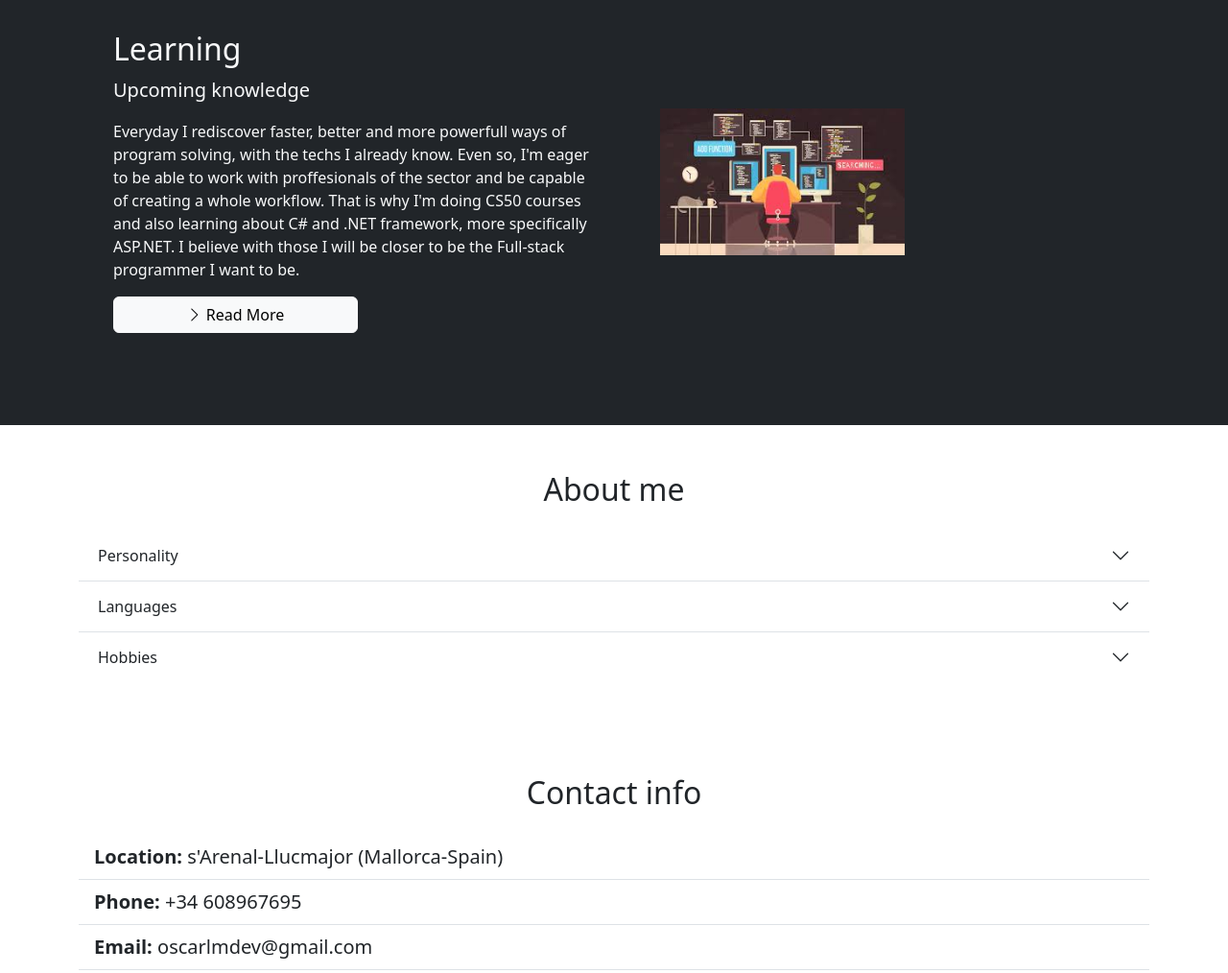
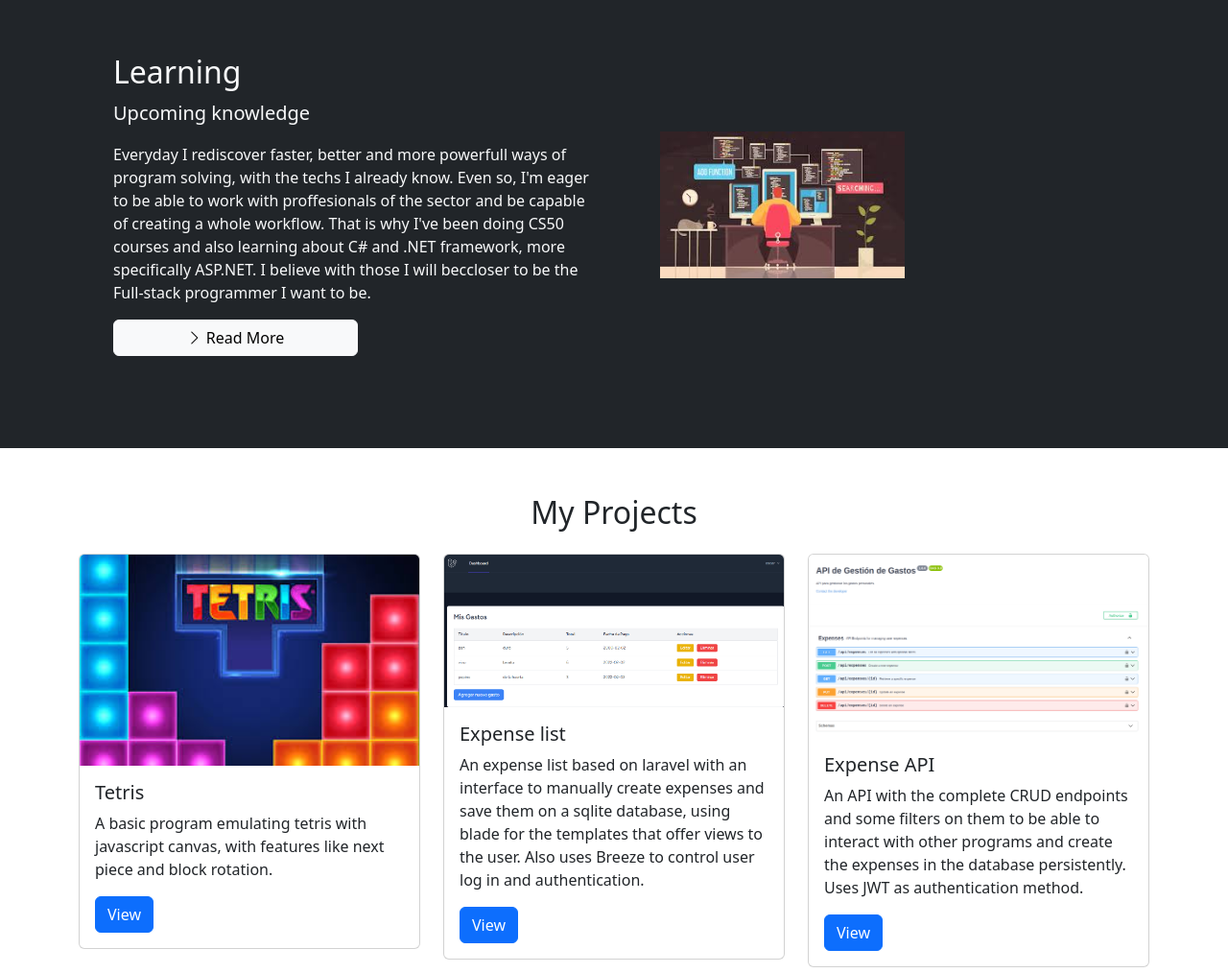
Before and after one commit to oscarlmdev/BootStrapCrashCourse, a plain HTML site: page index.html in a window 1280 px wide. Shown: the part 1390-2404 px from the top of the page at 96% size. Drawn offline with nearby package versions, Linux system fonts and the light colour scheme.

Commit message:
projects added

```diff
--- a/index.html
+++ b/index.html
@@ -88,9 +88,9 @@
             Languages, frameworks and tools that I know
           </p>
           <p>
-            Right now, most of things I've learned are about Java and OOP,
+            Right now, most of things I've learned are about Java and OOP, PHP and laravel framework,
             but I also spent some time learning XML, HTML, CSS and JavaScript. Recently I
-            discovered Bootstrap to start improving my front-end skills.
+            discovered Bootstrap and Tailwind to start improving my front-end skills.
             I also used SQL, with MariaDB Database, to understand how basic querys, procedures and triggers work.
             For the version control and collaborations I've used Git and Github.
             About deployment I've studied the basics of Docker.
@@ -182,10 +182,9 @@
             Everyday I rediscover faster, better and more powerfull ways of program solving, with the techs I already
             know.
             Even so, I'm eager to be able to work with proffesionals of the sector and be capable of creating a whole
-            workflow. That is why
-            I'm doing CS50 courses and also learning about C# and .NET framework, more specifically ASP.NET. I believe
-            with those I will be
-            closer to be the Full-stack programmer I want to be.
+            workflow. That is why I've been doing CS50 courses and also learning about C# and .NET framework, more specifically ASP.NET. I
+            believe
+            with those I will beccloser to be the Full-stack programmer I want to be.
           </p>
           <a href="#" class="btn btn-light mt-3 w-50 d-none d-sm-block">
             <i class="bi bi-chevron-right "></i> Read More
@@ -193,6 +192,45 @@
         </div>
         <div class="col-md">
           <img src="img/learning.jpeg" class="img-fluid w-50 d-none d-sm-block" alt="" />
+        </div>
+      </div>
+    </div>
+  </section>
+
+  <!-- Projects Section -->
+  <section id="projects" class="p-5">
+    <div class="container">
+      <h2 class="text-center mb-4">My Projects</h2>
+      <div class="row g-4">
+        <div class="col-md-4">
+          <div class="card">
+            <img src="img/tetris.jpeg" class="card-img-top" alt="Tetris image">
+            <div class="card-body">
+              <h5 class="card-title">Tetris</h5>
+              <p class="card-text">A basic program emulating tetris with javascript canvas, with features like next piece and block rotation.</p>
+              <a href="#" class="btn btn-primary">View</a>
+            </div>
+          </div>
+        </div>
+        <div class="col-md-4">
+          <div class="card">
+            <img src="img/Dashboard.png" class="card-img-top" alt="Project 2">
+            <div class="card-body">
+              <h5 class="card-title">Expense list</h5>
+              <p class="card-text">An expense list based on laravel with an interface to manually create expenses and save them on a sqlite database, using blade for the templates that offer views to the user. Also uses Breeze to control user log in and authentication.</p>
+              <a href="#" class="btn btn-primary">View</a>
+            </div>
+          </div>
+        </div>
+        <div class="col-md-4">
+          <div class="card">
+            <img src="img/SwaggerAPI.png" class="card-img-top" alt="Project 3">
+            <div class="card-body">
+              <h5 class="card-title">Expense API</h5>
+              <p class="card-text">An API with the complete CRUD endpoints and some filters on them to be able to interact with other programs and create the expenses in the database persistently. Uses JWT as authentication method.</p>
+              <a href="#" class="btn btn-primary">View</a>
+            </div>
+          </div>
         </div>
       </div>
     </div>
@@ -262,7 +300,29 @@
     </div>
   </section>
 
-  <!-- Contact -->
+  <!-- Contact Form -->
+  <section id="contact" class="p-5">
+    <div class="container">
+      <h2 class="text-center mb-4">Contact Me</h2>
+      <form>
+        <div class="mb-3">
+          <label for="name" class="form-label">Name</label>
+          <input type="text" class="form-control" id="name" required>
+        </div>
+        <div class="mb-3">
+          <label for="email" class="form-label">Email</label>
+          <input type="email" class="form-control" id="email" required>
+        </div>
+        <div class="mb-3">
+          <label for="message" class="form-label">Message</label>
+          <textarea class="form-control" id="message" rows="3" required></textarea>
+        </div>
+        <button type="submit" class="btn btn-primary">Send</button>
+      </form>
+    </div>
+  </section>
+
+  <!--My Contact -->
   <section id="contact" class="p-5">
     <div class="container">
       <h2 class="text-center mb-4">Contact info</h2>
@@ -278,15 +338,19 @@
         </li>
         <li class="list-group-item">
           <a target="_blank" href="https://www.linkedin.com/in/oscarlacoma">
-            <svg xmlns="http://www.w3.org/2000/svg" width="16" height="16" fill="currentColor" class="bi bi-linkedin" viewBox="0 0 16 16">
-              <path d="M0 1.146C0 .513.526 0 1.175 0h13.65C15.474 0 16 .513 16 1.146v13.708c0 .633-.526 1.146-1.175 1.146H1.175C.526 16 0 15.487 0 14.854zm4.943 12.248V6.169H2.542v7.225zm-1.2-8.212c.837 0 1.358-.554 1.358-1.248-.015-.709-.52-1.248-1.342-1.248S2.4 3.226 2.4 3.934c0 .694.521 1.248 1.327 1.248zm4.908 8.212V9.359c0-.216.016-.432.08-.586.173-.431.568-.878 1.232-.878.869 0 1.216.662 1.216 1.634v3.865h2.401V9.25c0-2.22-1.184-3.252-2.764-3.252-1.274 0-1.845.7-2.165 1.193v.025h-.016l.016-.025V6.169h-2.4c.03.678 0 7.225 0 7.225z"/>
+            <svg xmlns="http://www.w3.org/2000/svg" width="16" height="16" fill="currentColor" class="bi bi-linkedin"
+              viewBox="0 0 16 16">
+              <path
+                d="M0 1.146C0 .513.526 0 1.175 0h13.65C15.474 0 16 .513 16 1.146v13.708c0 .633-.526 1.146-1.175 1.146H1.175C.526 16 0 15.487 0 14.854zm4.943 12.248V6.169H2.542v7.225zm-1.2-8.212c.837 0 1.358-.554 1.358-1.248-.015-.709-.52-1.248-1.342-1.248S2.4 3.226 2.4 3.934c0 .694.521 1.248 1.327 1.248zm4.908 8.212V9.359c0-.216.016-.432.08-.586.173-.431.568-.878 1.232-.878.869 0 1.216.662 1.216 1.634v3.865h2.401V9.25c0-2.22-1.184-3.252-2.764-3.252-1.274 0-1.845.7-2.165 1.193v.025h-.016l.016-.025V6.169h-2.4c.03.678 0 7.225 0 7.225z" />
             </svg>
           </a>
         </li>
         <li class="list-group-item">
           <a target="_blank" href="https://github.com/oscarlmdev">
-            <svg xmlns="http://www.w3.org/2000/svg" width="16" height="16" fill="currentColor" class="bi bi-github text-dark" viewBox="0 0 16 16">
-              <path d="M8 0C3.58 0 0 3.58 0 8c0 3.54 2.29 6.53 5.47 7.59.4.07.55-.17.55-.38 0-.19-.01-.82-.01-1.49-2.01.37-2.53-.49-2.69-.94-.09-.23-.48-.94-.82-1.13-.28-.15-.68-.52-.01-.53.63-.01 1.08.58 1.23.82.72 1.21 1.87.87 2.33.66.07-.52.28-.87.51-1.07-1.78-.2-3.64-.89-3.64-3.95 0-.87.31-1.59.82-2.15-.08-.2-.36-1.02.08-2.12 0 0 .67-.21 2.2.82.64-.18 1.32-.27 2-.27s1.36.09 2 .27c1.53-1.04 2.2-.82 2.2-.82.44 1.1.16 1.92.08 2.12.51.56.82 1.27.82 2.15 0 3.07-1.87 3.75-3.65 3.95.29.25.54.73.54 1.48 0 1.07-.01 1.93-.01 2.2 0 .21.15.46.55.38A8.01 8.01 0 0 0 16 8c0-4.42-3.58-8-8-8"/>
+            <svg xmlns="http://www.w3.org/2000/svg" width="16" height="16" fill="currentColor"
+              class="bi bi-github text-dark" viewBox="0 0 16 16">
+              <path
+                d="M8 0C3.58 0 0 3.58 0 8c0 3.54 2.29 6.53 5.47 7.59.4.07.55-.17.55-.38 0-.19-.01-.82-.01-1.49-2.01.37-2.53-.49-2.69-.94-.09-.23-.48-.94-.82-1.13-.28-.15-.68-.52-.01-.53.63-.01 1.08.58 1.23.82.72 1.21 1.87.87 2.33.66.07-.52.28-.87.51-1.07-1.78-.2-3.64-.89-3.64-3.95 0-.87.31-1.59.82-2.15-.08-.2-.36-1.02.08-2.12 0 0 .67-.21 2.2.82.64-.18 1.32-.27 2-.27s1.36.09 2 .27c1.53-1.04 2.2-.82 2.2-.82.44 1.1.16 1.92.08 2.12.51.56.82 1.27.82 2.15 0 3.07-1.87 3.75-3.65 3.95.29.25.54.73.54 1.48 0 1.07-.01 1.93-.01 2.2 0 .21.15.46.55.38A8.01 8.01 0 0 0 16 8c0-4.42-3.58-8-8-8" />
             </svg>
           </a>
         </li>
@@ -295,7 +359,7 @@
   </section>
   <footer class="p-5 bg-dark text-white text-center position-relative">
     <div class="container">
-      <p class="lead">Copyright &copy; 2024 BootStrap Portfolio, credits to Traversy Media</p>
+      <p class="lead">Copyright &copy; 2025 Óscar's BootStrap Portfolio</p>
 
       <a href="#" class="position-absolute bottom-0 end-0 p-5">
         <i class="bi bi-arrow-up-circle h1"></i>
@@ -304,8 +368,7 @@
   </footer>
 
   <script src="https://cdn.jsdelivr.net/npm/bootstrap@5.3.3/dist/js/bootstrap.min.js"
-    integrity="sha384-0pUGZvbkm6XF6gxjEnlmuGrJXVbNuzT9qBBavbLwCsOGabYfZo0T0to5eqruptLy"
-    crossorigin="anonymous">
+    integrity="sha384-0pUGZvbkm6XF6gxjEnlmuGrJXVbNuzT9qBBavbLwCsOGabYfZo0T0to5eqruptLy" crossorigin="anonymous">
     </script>
 </body>
 
```
Also changed, not shown: img/Dashboard.png (added), img/SwaggerAPI.png (added), img/tetris.jpeg (added).
